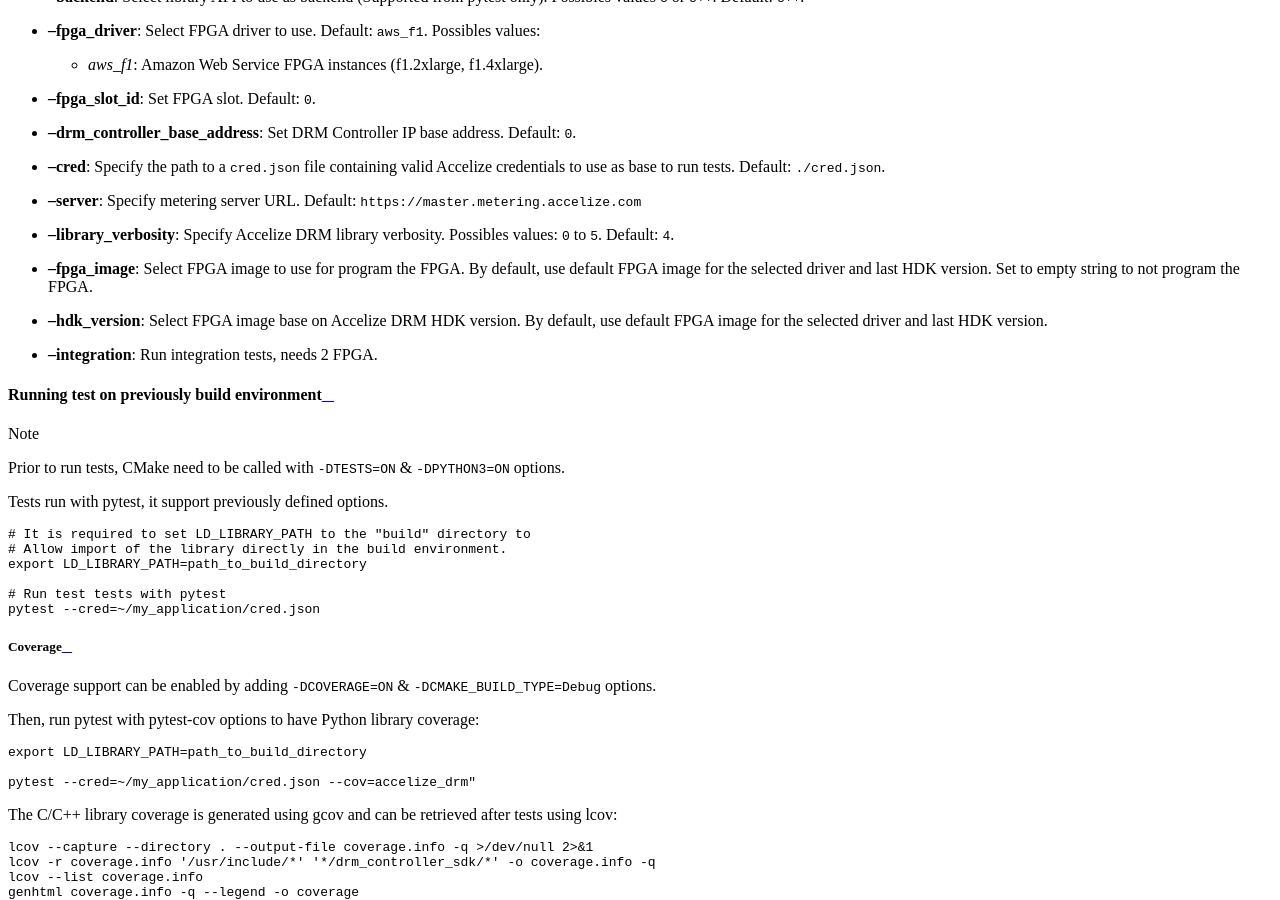
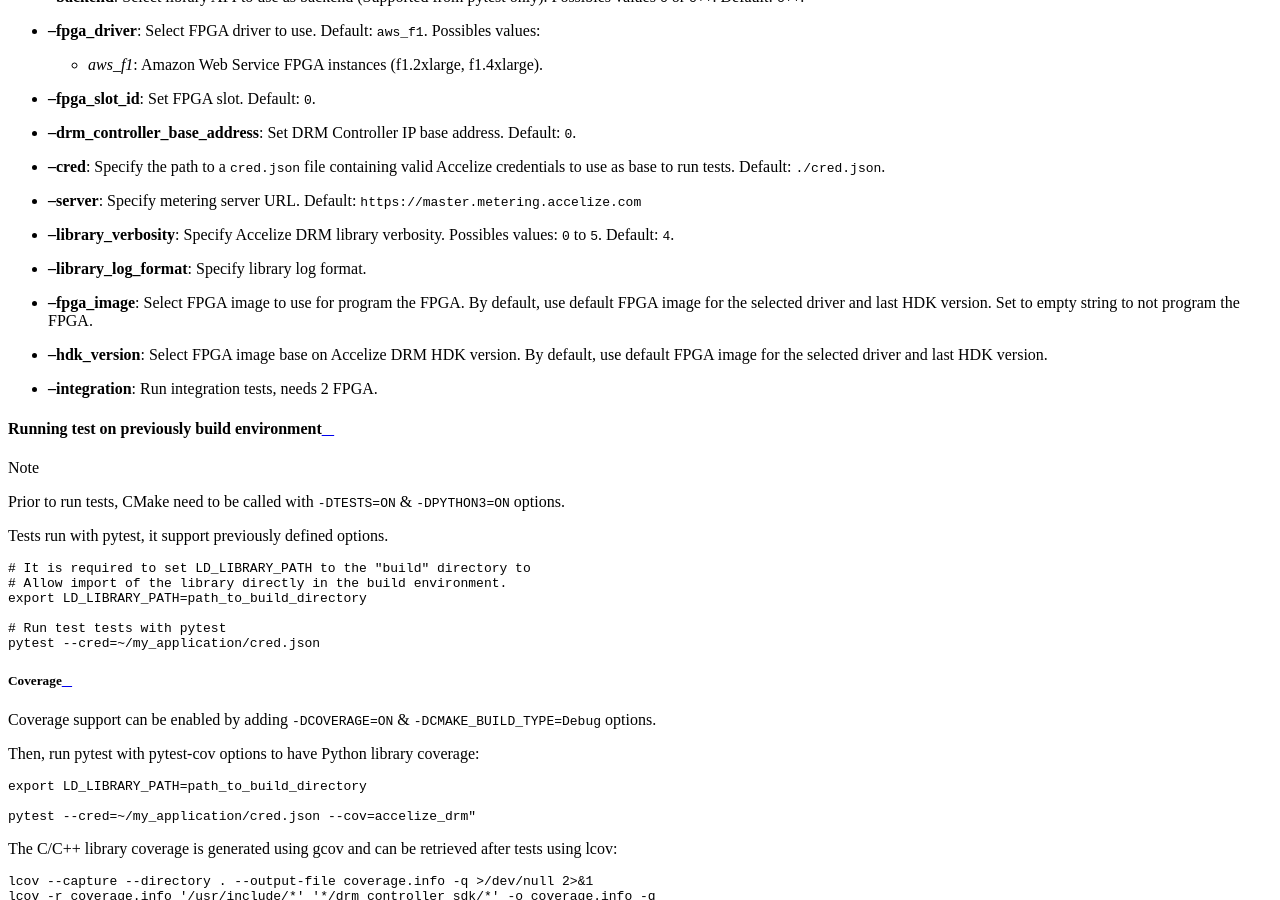
Before and after one commit to Accelize/drm, a Sphinx documentation site: the page built from doc/drm_library_installation.rst, in a window 1280 px wide and 900 px high, scrolled down 9160 px. Built offline with Sphinx 7.4.7 and the Read the Docs theme 2.0.0, drawn with Linux system fonts in a browser that asks for light colours.

Commit message:
Doc: Library log format.

```diff
--- a/doc/drm_library_installation.rst
+++ b/doc/drm_library_installation.rst
@@ -533,6 +533,8 @@ Tests support following options:
 * **--library_verbosity**: Specify Accelize DRM library verbosity.
   Possibles values: ``0`` to ``5``. Default: ``4``.
 
+* **--library_log_format**: Specify library log format.
+
 * **--fpga_image**: Select FPGA image to use for program the FPGA. By default,
   use default FPGA image for the selected driver and last HDK version.
   Set to empty string to not program the FPGA.
```
Also changed, not shown: 1 other file.
